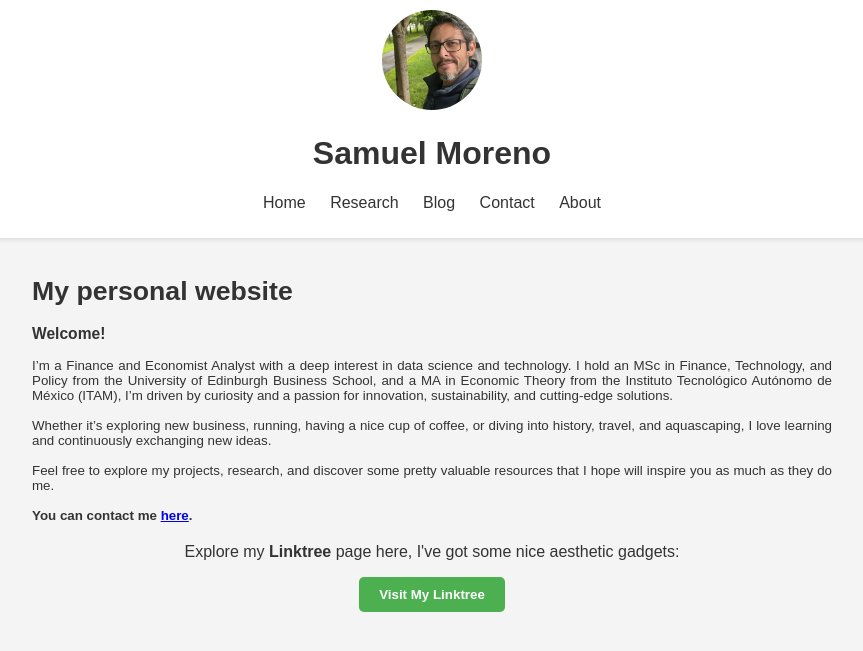
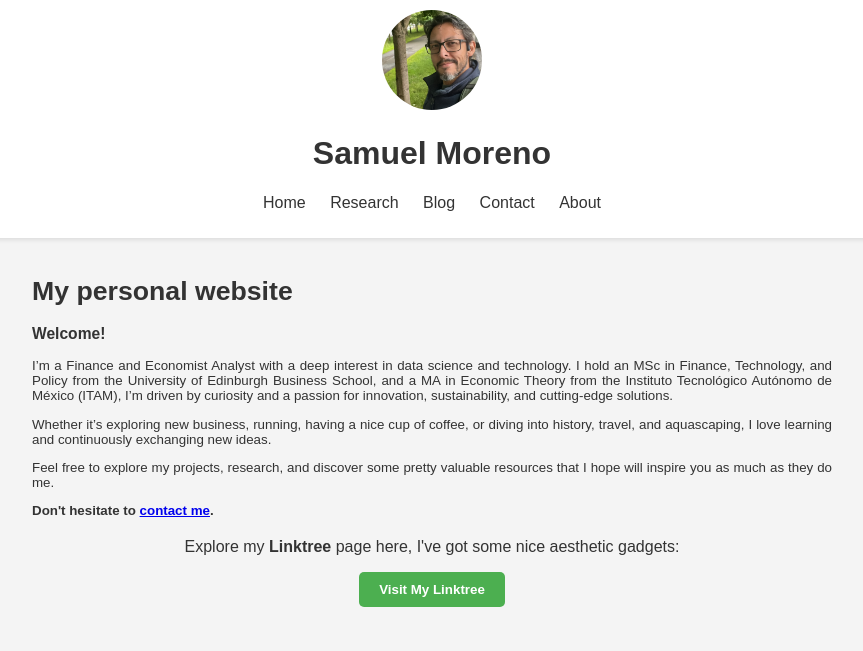
Before and after one commit to GregSom-MSc/GregSom-MSc.github.io, a Jekyll site: the page built from index.md, in a window 1280 px wide, cut to the strip 0-663 px from the top of the page. Shown: the top 651 px of the strip, without its empty margins (208-1071 px from the left). Built offline with Jekyll 4.4.1, drawn with Linux system fonts in a browser that asks for light colours.

Commit message:
Update index.md

```diff
--- a/index.md
+++ b/index.md
@@ -4,31 +4,20 @@
 
 
 
-<div style="text-align: justify;font-size:smaller;">
+<div style="text-align: justify;font-size:smaller; margin-bottom: 20px;">
     <h1>My personal website</h1>
     <h3>Welcome!</h3>
 
-    <p>I’m a Finance and Economist Analyst with a deep interest in data science and technology. I hold an MSc in Finance, Technology, and Policy from the University of Edinburgh Business School, and a MA in Economic Theory from the Instituto Tecnológico Autónomo de México (ITAM), I’m driven by curiosity and a passion for innovation, sustainability, and cutting-edge solutions.
+    <p>I’m a Finance and Economist Analyst with a deep interest in data science and technology. I hold an MSc in Finance, Technology, and Policy from the University of Edinburgh Business School, and a MA in Economic Theory from the Instituto Tecnológico Autónomo de México (ITAM), I’m driven by curiosity and a passion for innovation, sustainability, and cutting-edge solutions. </p>
 
-    <br>
-    <br>
+    <p>Whether it’s exploring new business, running, having a nice cup of coffee, or diving into history, travel, and aquascaping, I love learning and continuously exchanging new ideas.</p>
 
-    Whether it’s exploring new business, running, having a nice cup of coffee, or diving into history, travel, and aquascaping, I love learning and continuously exchanging new ideas.
+    <p>Feel free to explore my projects, research, and discover some pretty valuable resources that I hope will inspire you as much as they do me. </p>
 
-    <br><br>
-
-    Feel free to explore my projects, research, and discover some pretty valuable resources that I hope will inspire you as much as they do me.
-
-    <br><br>
-
-    <b>You can contact me <a href="https://GregSom-MSc.github.io/contact">here</a>. </b>
-
-    <p>
+    <p><b>Don't hesitate to <a href="https://GregSom-MSc.github.io/contact">contact me</a>. </b> </p>
 
 <div style="text-align: center; margin-top: 20px;">
-    <p style="font-size: 1.2em; color: #333;">
-        Explore my <strong>Linktree</strong> page here, I've got some nice aesthetic gadgets:
-    </p>
+    <p style="font-size: 1.2em; color: #333;">Explore my <strong>Linktree</strong> page here, I've got some nice aesthetic gadgets: </p>
     <a href="https://linktr.ee/somniverse" target="_blank"
        style="display: inline-block; padding: 10px 20px; background-color: #4CAF50; color: white; text-decoration: none; font-size: 1em; border-radius: 5px; font-weight: bold;">
         Visit My Linktree
```
